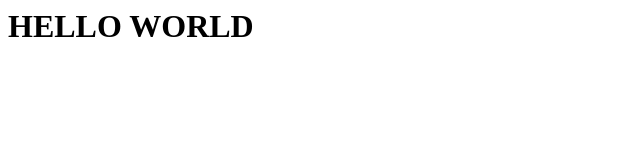
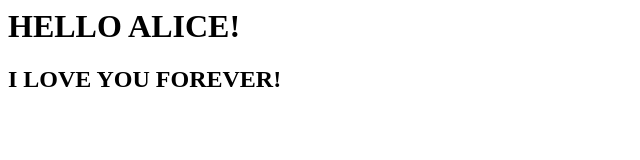
Before and after one commit to CelesteComet/celeste-web-server, a plain HTML site: page public/index.html in a window 1280 px wide. Shown: the whole page, without its empty margins (0-640 px from the left). Drawn offline with Linux system fonts and the light colour scheme.

Commit message:
make changes test circleci

```diff
--- a/public/index.html
+++ b/public/index.html
@@ -1,4 +1,5 @@
 <html>
 	<title>HELLO</title>
-	<h1>HELLO WORLD</h1>
+	<h1>HELLO ALICE!</h1>
+	<h2>I LOVE YOU FOREVER!</h2>
 </html>
```
